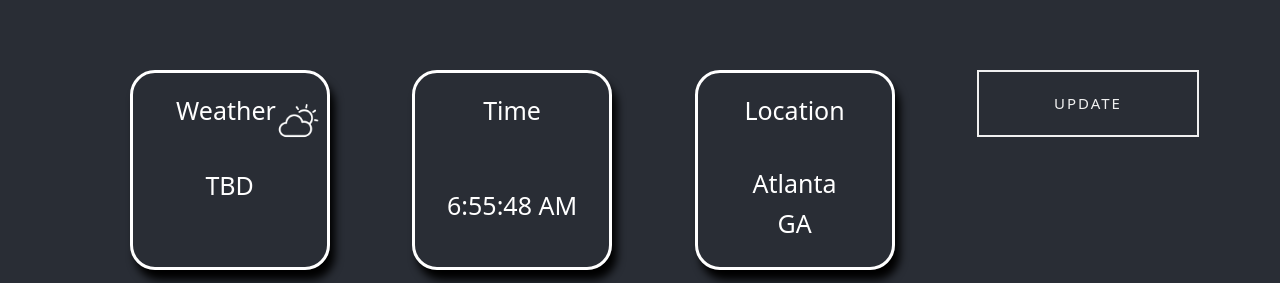
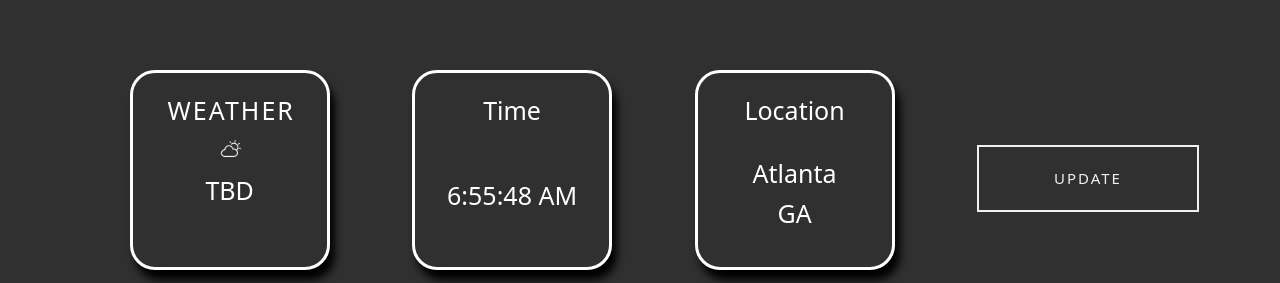
Before and after one commit to NathanDuggal/Hacklytics, a React (Create React App) app: page / in a window 1280 px wide. Shown: the part 122-405 px from the top of the page. Built offline with nearby package versions, Linux system fonts and the light colour scheme; no server answers.

Commit message:
cool colors

```diff
--- a/src/App.css
+++ b/src/App.css
@@ -39,18 +39,16 @@ html {
 }
 
 :root {
-  --color: blue;
+  --color1: #666666;
+  --color2: #303030;
 }
 
 @keyframes backgroundColorPalette {
   0% {
-    background-color: var(--color);
-  }
-  50% {
-    background-color: #4a5160;
+    background-color: var(--color1);
   }
   100% {
-    background-color: #282c34;
+    background-color: var(--color2);
   }
 }
 
@@ -116,7 +114,7 @@ html {
 
 .app-grid > * {
   display: block;
-  margin: 50px 0;
+  margin: 50px;
   justify-content: center;
 }
 
@@ -167,9 +165,10 @@ html {
 }
 
 .weather {
-  display: block;
-  margin-left: auto;
-  margin-right: auto;
+  letter-spacing: 2px;
+  text-transform: uppercase;
+  position: relative;
+  left: 10px;
   width: 50%;
 }
 
@@ -188,6 +187,7 @@ body {
 }
 
 #button {
+  top: 75px;
   margin-left: auto;
   margin-right:auto;
   position: relative;
@@ -231,20 +231,21 @@ body {
 }
 
 .weather {
-  display: flex;
-  gap: 3px;
   object-fit: cover;
   position: relative;
-  right: 5px;
+  left: 10px;
 }
 
 #weatherOnly {
   position: relative;
-  bottom: 8px;
+  left: 40px;
+  bottom: 50px;
 }
 
 #weatherType {
+  position: relative;
   line-height: 35px;
+  bottom: 60px;
 }
 
 .body {
@@ -252,6 +253,7 @@ body {
   line-height: 40px;
 }
 
-.condition-title {
-  margin-bottom: 20px;
+#weatherid {
+  position: relative;
+  left: 25px;
 }
--- a/src/App.js
+++ b/src/App.js
@@ -41,11 +41,6 @@ import react, { useEffect, useState } from "react";
 // }
 
 export default function App(){
-  var aroot = document.querySelector(':root');
-  var rootStyles = getComputedStyle(aroot);
-  var color = rootStyles.getPropertyValue('--color');
-  aroot.style.setProperty('--color', '#5b616c');
-
   const [latitude, setLatitude] = React.useState('');
   const [longitude, setLongitude] = React.useState('');
   React.useEffect(() => {
@@ -56,6 +51,7 @@ export default function App(){
   }, []);
 
   const [weatherType, setWeatherType] = useState("TBD");
+  const [temp, setTemp] = useState("default");
 
   const getWeather = () => {
     fetch("http://127.0.0.1:8004/getWeather")
@@ -64,11 +60,32 @@ export default function App(){
         const jsonData = JSON.parse(data.data);
         console.log(jsonData);
         setWeatherType(jsonData.conditions[0]);
+        // setTemp(jsonData.temp[0]);
+        const temp = Number(jsonData.temp[0]);
+
+        if (temp < 20) {
+          root.style.setProperty('--color1','#0fd7ff');
+          root.style.setProperty('--color2','#0f8afc');
+        } else if (temp >= 20 && temp < 50) {
+          root.style.setProperty('--color1','#0f8afc');
+          root.style.setProperty('--color2','#2ff7ed');
+        } else if (temp >= 50 && temp < 70) {
+          root.style.setProperty('--color1','#a6fff0');
+          root.style.setProperty('--color2','#fbffa6');
+        } else if(temp >= 70 && temp < 90) {
+          root.style.setProperty('--color1','#fbffa6');
+          root.style.setProperty('--color2','#ffcaa6');
+        } else {
+          root.style.setProperty('--color1','#ffcaa6');
+          root.style.setProperty('--color2','#fa5050');
+        }
       })
       .catch(() => {
         setWeatherType("ERROR");
       });
   };
+
+  var root = document.querySelector(':root');
 
   return (
     <div className="App">
@@ -93,8 +110,8 @@ export default function App(){
             <Col md={2}>
               <div className='condition-container'>
                 <div className='weather'>
-                  <p className='condition-title'>Weather</p>
-                  <img src={weatherIcon} className="weather"/>
+                  <p className='condition-title' id='weatherid'>Weather</p>
+                  <img src={weatherIcon} id='weatherOnly'className='weather'/>
                 </div>
                 <p id='weatherType'>{weatherType}</p>
 
@@ -124,9 +141,6 @@ export default function App(){
             </div>
         </Container>
       </header>
-      <body className='body'>
-        <div className = 'body'></div>
-      </body>
     </div>
   );
 }
```
